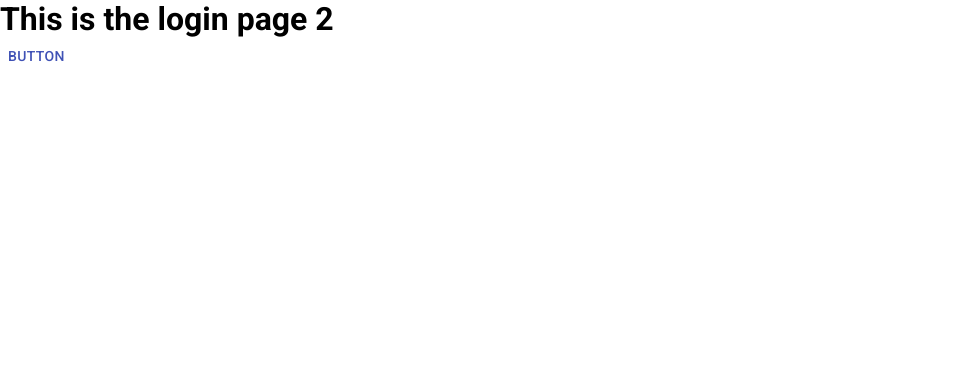
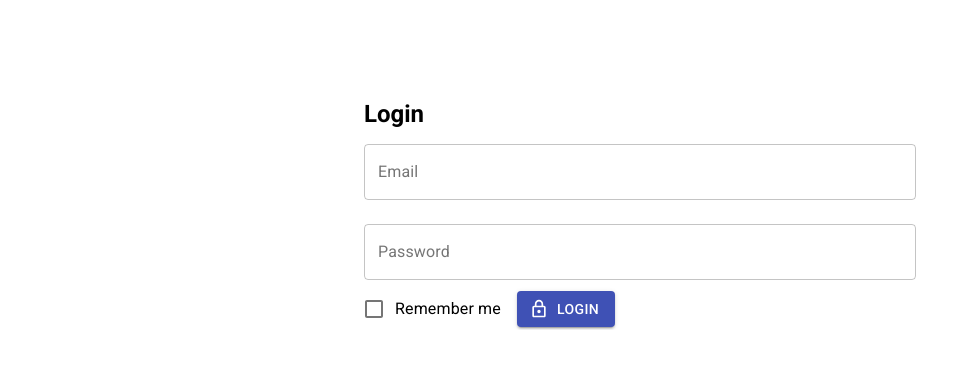
Before and after one commit to wilo087/digital-cards-frontend, a Next.js app: page /login in a window 1280 px wide. Shown: the top 368 px of the page, without its empty margins (0-979 px from the left). Built offline with nearby package versions, Linux system fonts and the light colour scheme.

Commit message:
Adding login page html

```diff
--- a/package.json
+++ b/package.json
@@ -11,8 +11,8 @@
   "dependencies": {
     "@emotion/react": "^11.10.6",
     "@emotion/styled": "^11.10.6",
-    "@fontsource/roboto": "^4.5.8",
     "@material-ui/core": "^4.12.4",
+    "@material-ui/icons": "^4.11.3",
     "@mui/icons-material": "^5.11.16",
     "@mui/material": "^5.11.16",
     "@types/node": "18.15.10",
--- a/src/app/login/components/UserButton.tsx
+++ /dev/null
@@ -1,9 +0,0 @@
-'use client'
-import Button from '@material-ui/core/Button'
-import React from 'react'
-
-export default function UserButton (): React.ReactElement {
-  return (
-    <Button color='primary' onClick={() => console.log('testing')}>Button</Button>
-  )
-}
--- /dev/null
+++ b/src/app/login/layout.tsx
@@ -0,0 +1,13 @@
+import React from 'react'
+
+interface Props {
+  children: React.ReactNode
+}
+
+export default function Login ({ children }: Props): React.ReactElement {
+  return (
+    <main>
+      {children}
+    </main>
+  )
+}
--- a/src/app/login/page.tsx
+++ b/src/app/login/page.tsx
@@ -1,11 +1,57 @@
-import UserButton from './components/UserButton'
-import React from 'react'
+'use client'
+import React, { useState } from 'react'
+import { TextField, Button, FormControlLabel, Checkbox, Container } from '@material-ui/core'
+import { LockOutlined } from '@material-ui/icons'
 
-export default function Login (): React.ReactElement {
+const LoginForm = (): React.ReactElement => {
+  const [email, setEmail] = useState('')
+  const [password, setPassword] = useState('')
+
+  const handleLogin = (): void => {
+    console.log('Email:', email)
+    console.log('Password:', password)
+  }
+
   return (
-    <main>
-      <h1>This is the login page 2</h1>
-      <UserButton />
-    </main>
+    <form>
+      <Container maxWidth='sm' style={{ marginTop: '100px' }}>
+        <h2>Login</h2>
+
+        <TextField
+          label='Email'
+          variant='outlined'
+          fullWidth
+          margin='normal'
+          value={email}
+          onChange={(e) => setEmail(e.target.value)}
+        />
+
+        <TextField
+          label='Password'
+          variant='outlined'
+          type='password'
+          fullWidth
+          margin='normal'
+          value={password}
+          onChange={(e) => setPassword(e.target.value)}
+        />
+
+        <FormControlLabel
+          control={<Checkbox color='primary' />}
+          label='Remember me'
+        />
+
+        <Button
+          variant='contained'
+          color='primary'
+          startIcon={<LockOutlined />}
+          onClick={handleLogin}
+        >
+          Login
+        </Button>
+      </Container>
+    </form>
   )
 }
+
+export default LoginForm
```
Also changed, not shown: 1 other file (tests, documents, lock files or other folders).
